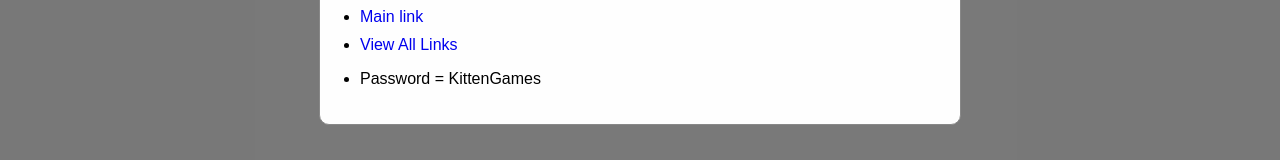
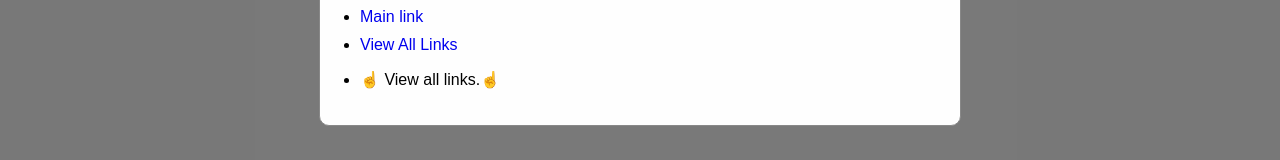
Before and after one commit to ilnoru/kittengames-Forked, a plain HTML site: page index.html in a window 1280 px wide. Both pictures are taken after a click on the button "Links". Shown: the part 209-369 px from the top of the page. Drawn offline with Linux system fonts and the light colour scheme; no server answers.

Commit message:
Update index.html

```diff
--- a/index.html
+++ b/index.html
@@ -27,8 +27,8 @@
       <h2>Links</h2>
       <ul id="links-container">
         <li><a href="https://games.kittendev.xyz/">Main link</a></li>
-        <li><a href="https://pastebin.com/UpWt6eti">View All Links</a></li>
-        <li><p>Password = KittenGames</p></li>
+        <li><a href="https://linktr.ee/kittengames">View All Links</a></li>
+        <li><p>☝ View all links.☝</p></li>
       </ul>
     </div>
   </div>
```
